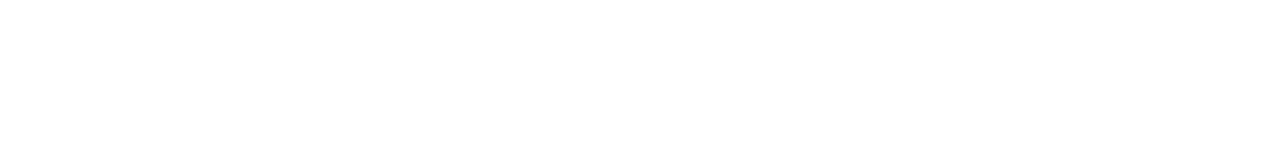
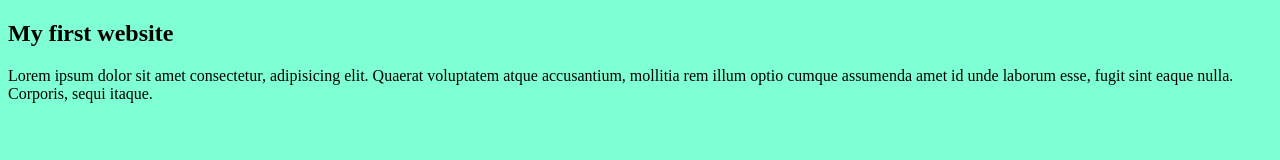
Before and after one commit to mowlyray/web-course-github-repo, a plain HTML site: page index.html in a window 1280 px wide. Drawn offline with Linux system fonts and the light colour scheme.

Commit message:
added style.css

```diff
--- a/index.html
+++ b/index.html
@@ -4,8 +4,10 @@
     <meta charset="UTF-8">
     <meta name="viewport" content="width=device-width, initial-scale=1.0">
     <title>My first github repo</title>
+    <link rel="stylesheet" href="style.css">
 </head>
 <body>
-
+    <h2>My first website</h2>
+    <p>Lorem ipsum dolor sit amet consectetur, adipisicing elit. Quaerat voluptatem atque accusantium, mollitia rem illum optio cumque assumenda amet id unde laborum esse, fugit sint eaque nulla. Corporis, sequi itaque.</p>
 </body>
 </html>
--- /dev/null
+++ b/style.css
@@ -0,0 +1,3 @@
+*{
+    background-color: aquamarine;
+}
```
